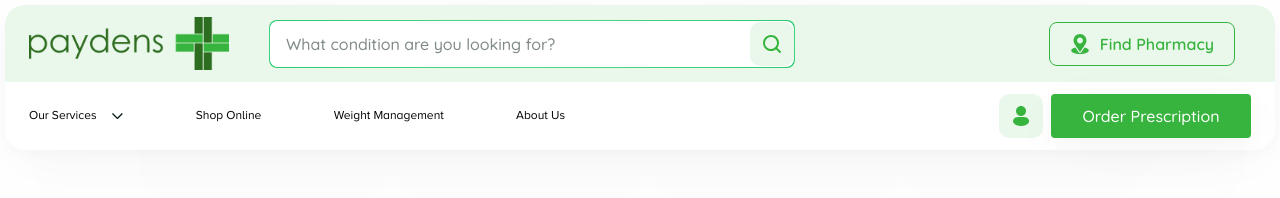
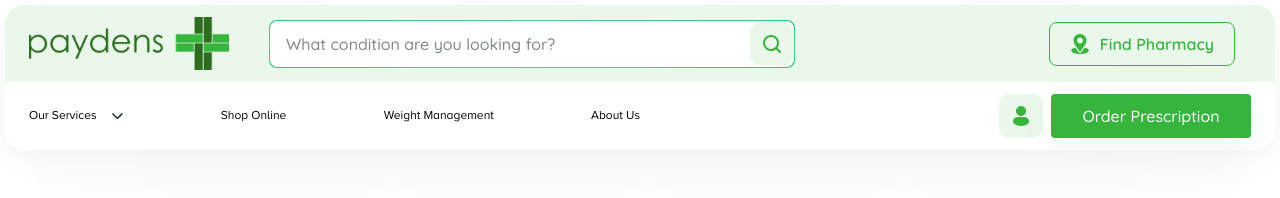
Before and after one commit to dhyeyRathi/paydens, a Next.js app: page / in a window 1280 px wide. Shown: the top 198 px of the page. Built offline with nearby package versions, Linux system fonts and the light colour scheme.

Commit message:
style: update responsive layout and styling for navbar, hero section, and root layout

```diff
--- a/app/layout.tsx
+++ b/app/layout.tsx
@@ -22,7 +22,7 @@ export default function RootLayout({ children }: LayoutProps<"/">) {
       lang="en"
       className={` h-full antialiased ${proximaNova.variable} ${quicksand.variable}`}
     >
-      <body className="min-h-full  overflow-x-hidden flex flex-col items-center justify-center  pt-[80px] sm:pt-[140px] min-[480]:pt-[120px] md:pt-[180px] lg:pt-[200px]  bg-white ">
+      <body className="min-h-full  overflow-x-hidden flex flex-col items-center justify-center  pt-[80px] sm:pt-[140px] min-[480]:pt-[120px] md:pt-[180px] lg:pt-[200px] xl:pt-[240px]  bg-white ">
         <Navbar />
         <div className="w-full !overflow-visible xl:max-w-[1440px]">
           {children}
--- a/components/Homepage/homepage.css/hero.module.css
+++ b/components/Homepage/homepage.css/hero.module.css
@@ -151,7 +151,7 @@
 }
 
 
-@media (max-width: 1024px) {
+@media (max-width: 1440px) {
 
 
     .bgWrapper {
--- a/components/components.css/Navbar.module.css
+++ b/components/components.css/Navbar.module.css
@@ -68,7 +68,7 @@
 
 .navItemsCont {
     display: flex;
-    width: 55%;
+    min-width: 45%;
     justify-content: space-between;
     font-size: medium;
 }
@@ -84,7 +84,7 @@
 
     .container2 {
         padding: 12px 24px;
-        gap: 16px;
+        gap: none;
     }
 
     .mobileContainer {
@@ -93,7 +93,8 @@
 
     .navItemsCont {
         font-size: 12px;
-        width: 80%;
+        width: 100%;
+        gap: 10px;
     }
 
     .LogoText {
```
